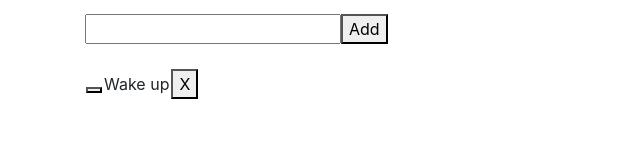
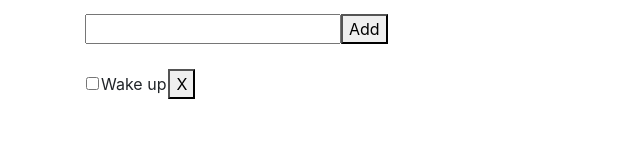
Before and after one commit to leysapungan/angular-project, an Angular app: page /checkList in a window 1280 px wide. Shown: the part 144-300 px from the top of the page, without its empty margins (0-640 px from the left). Built offline with nearby package versions, Linux system fonts and the light colour scheme.

Commit message:
checkbox

```diff
--- a/src/app/check-list/check-list.component.html
+++ b/src/app/check-list/check-list.component.html
@@ -5,7 +5,7 @@
 <br><br>
 <table>
     <tr *ngFor="let task of getCheckList();">
-        <td><button type="checkbox"></button></td>
+        <td><input type="checkbox" (click)="compTask(task.id)"></td>
         <td>{{task.name}}</td>
         <td><button type="button" (click)="delTask(task.id)"> X </button>
         </td>
--- a/src/app/check-list/check-list.component.ts
+++ b/src/app/check-list/check-list.component.ts
@@ -29,4 +29,10 @@ export class CheckListComponent implements OnInit {
       return;
     this.taskService.delTask(id);
   }
+
+  compTask(id:number) :void {
+    if(!id)
+      return;
+    this.taskService.compTask(id);
+  }
 }
--- a/src/app/task.service.ts
+++ b/src/app/task.service.ts
@@ -40,6 +40,9 @@ export class TaskService {
     var idx = this.checklist.findIndex(function (item) {
       return item.id === id;
     });
+
   }
 
+
+
 }
```
